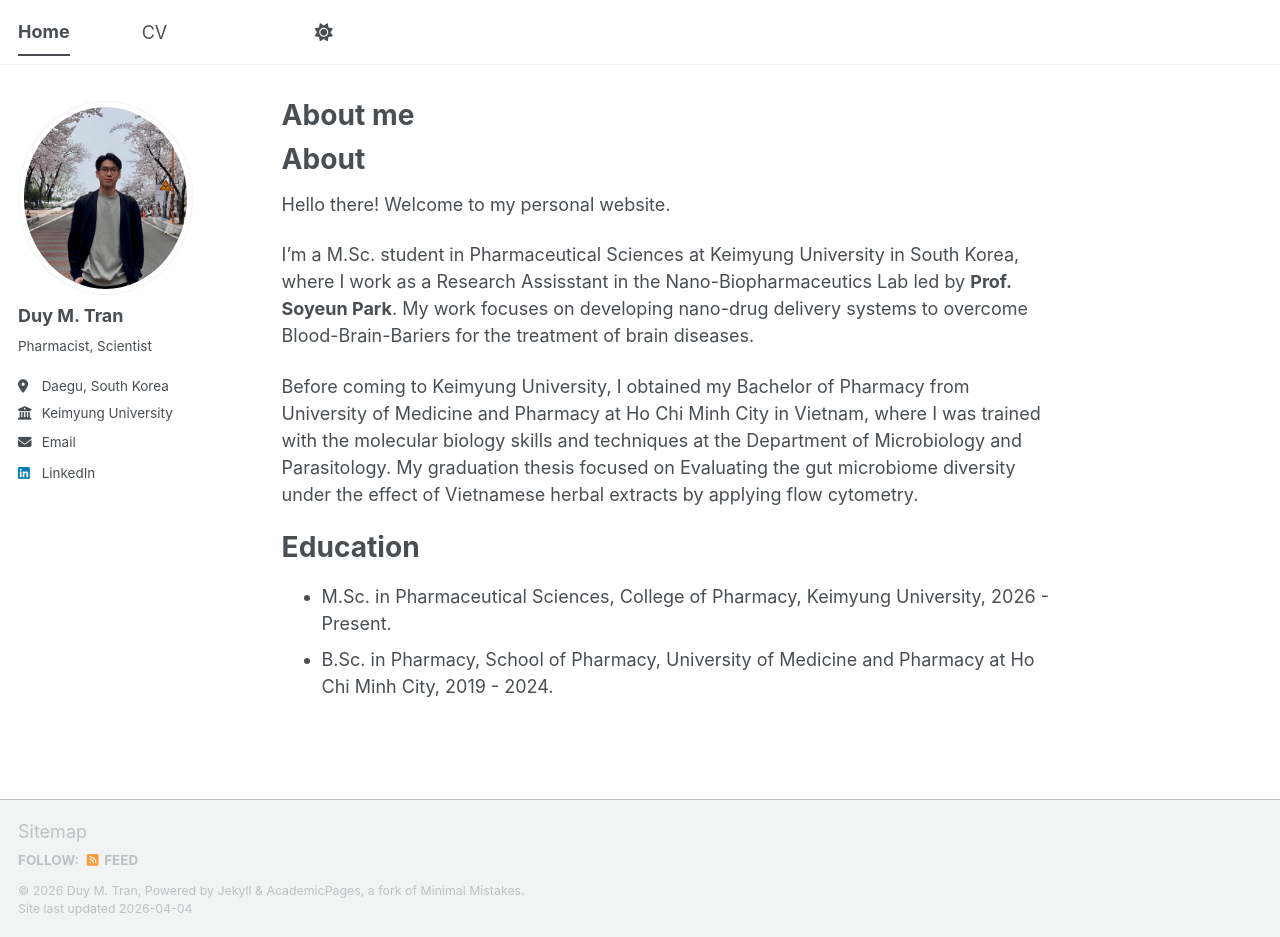
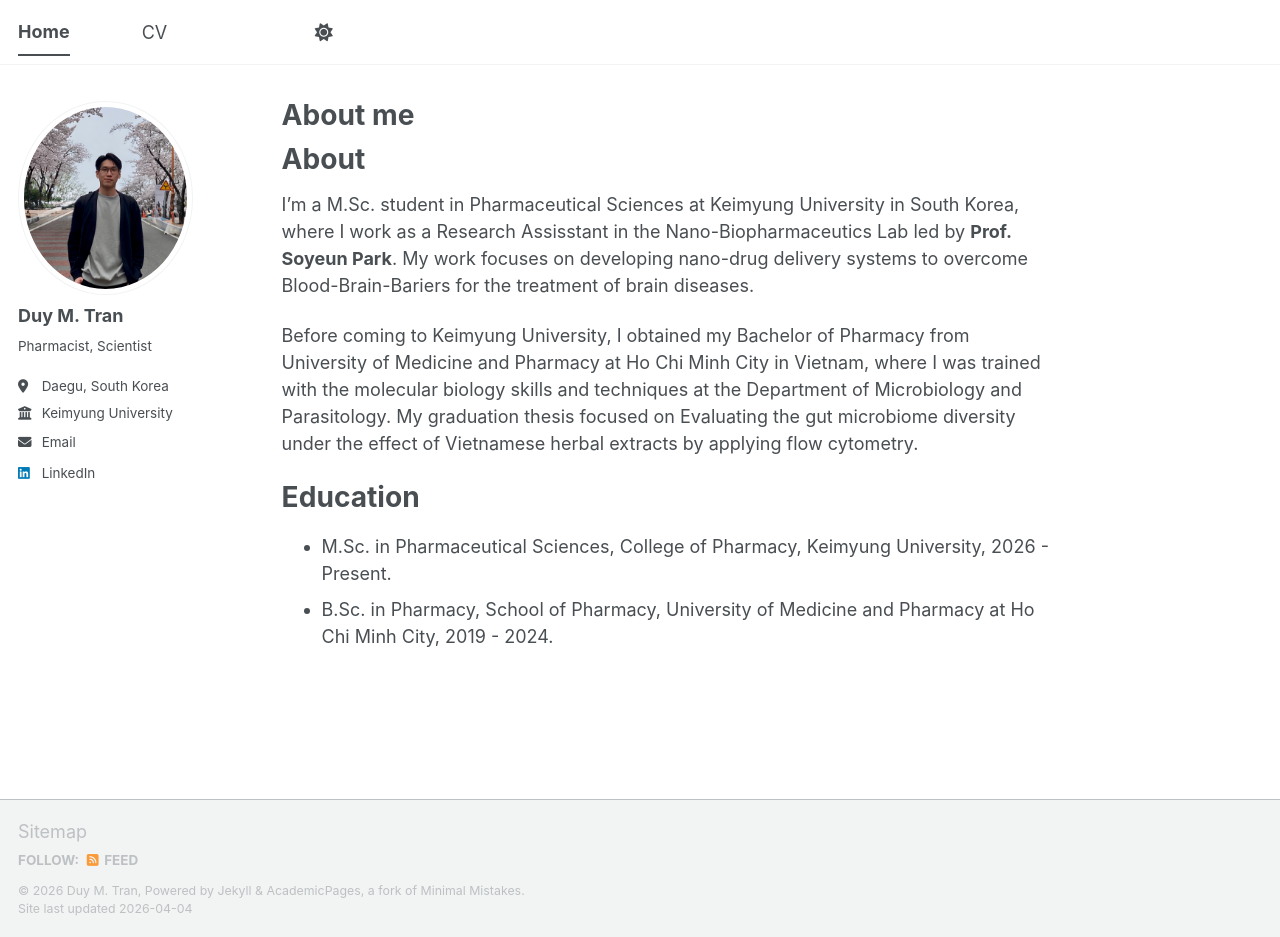
Before and after one commit to tranminhduy-git/tmduy.github.io, a Jekyll site: the page built from _pages/about.md, in a window 1280 px wide and 937 px high. Built offline with Jekyll 4.4.1, drawn with Linux system fonts in a browser that asks for light colours; a script bundle is joined from its source files by our own code; library files that are not in the unit come from our copies.

Commit message:
Update about.md

```diff
--- a/_pages/about.md
+++ b/_pages/about.md
@@ -10,8 +10,6 @@ redirect_from:
 About
 =====
 
-Hello there! Welcome to my personal website.
-
 I'm a M.Sc. student in Pharmaceutical Sciences at Keimyung University in South Korea, where I work as a Research Assisstant in the Nano-Biopharmaceutics Lab led by __Prof. Soyeun Park__. My work focuses on developing nano-drug delivery systems to overcome Blood-Brain-Bariers for the treatment of brain diseases.
 
 Before coming to Keimyung University, I obtained my Bachelor of Pharmacy from University of Medicine and Pharmacy at Ho Chi Minh City in Vietnam, where I was trained with the molecular biology skills and techniques at the Department of Microbiology and Parasitology. My graduation thesis focused on Evaluating the gut microbiome diversity under the effect of Vietnamese herbal extracts by applying flow cytometry.
```
